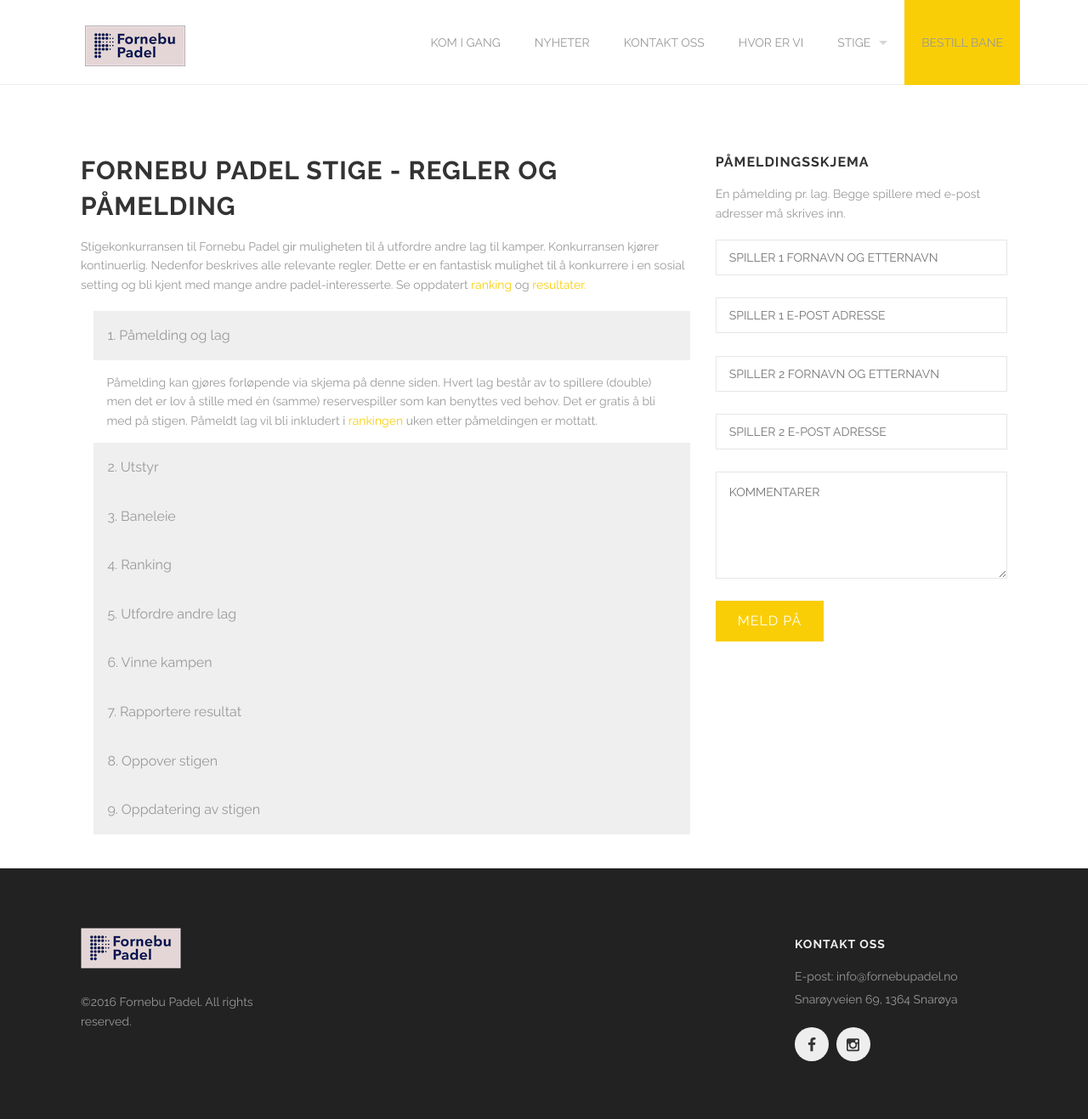
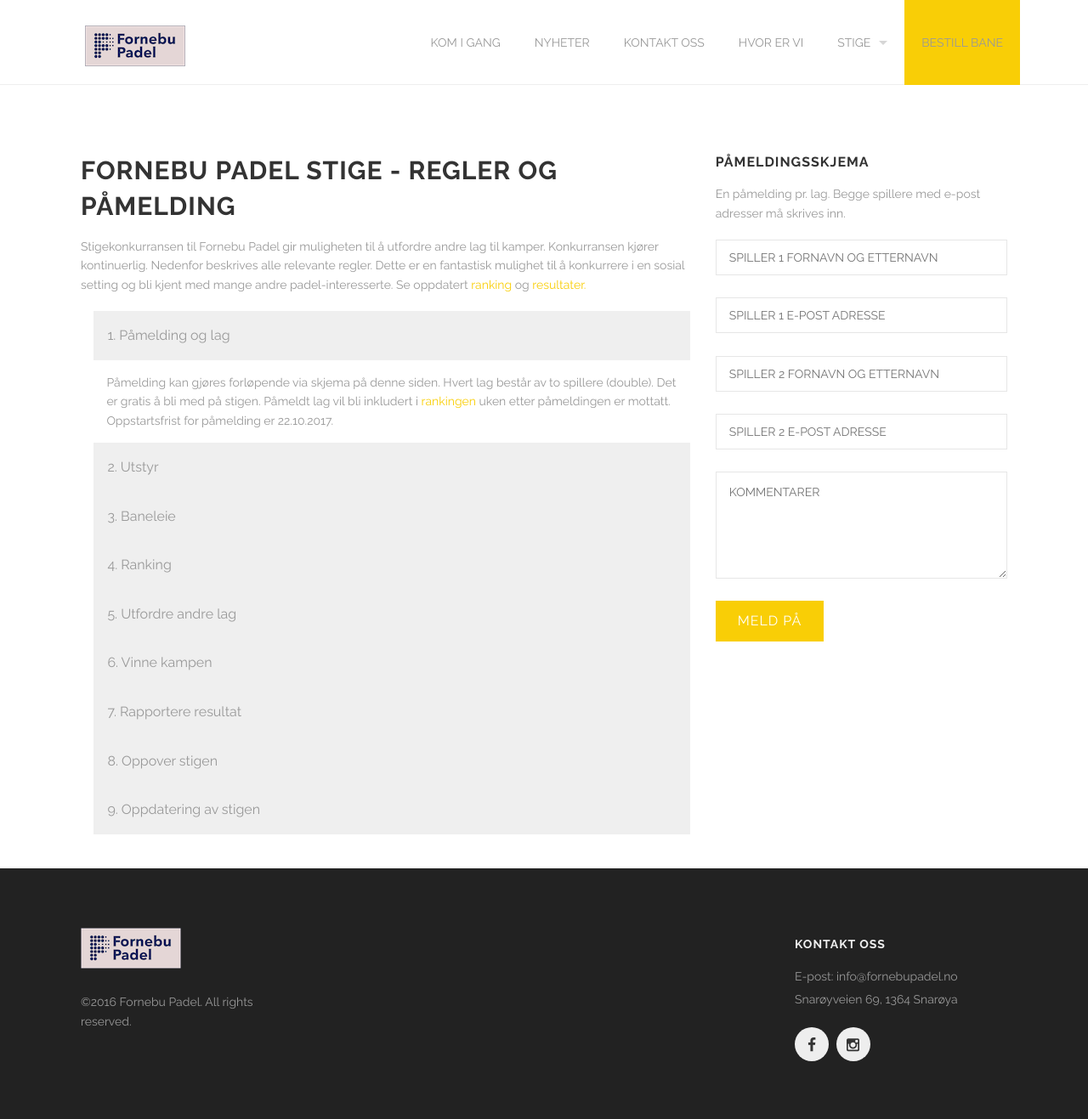
Before and after one commit to fornebu-padel/fornebu-padel.github.io, a Jekyll site: the page built from stige.html, in a window 1280 px wide. Shown: the whole page at 85% size. Built offline with Jekyll 4.4.1, drawn with Linux system fonts in a browser that asks for light colours.

Commit message:
Tatt bort reserve tekst

```diff
--- a/stige.html
+++ b/stige.html
@@ -11,7 +11,7 @@
         <li class="accordion-navigation">
           <a href="#panel1a">1. Påmelding og lag</a>
           <div id="panel1a" class="content active">
-          Påmelding kan gjøres forløpende via skjema på denne siden. Hvert lag består av to spillere (double) men det er lov å stille med én (samme) reservespiller som kan benyttes ved behov. Det er gratis å bli med på stigen. Påmeldt lag vil bli inkludert i <a href='/ranking'>rankingen</a> uken etter påmeldingen er mottatt.
+          Påmelding kan gjøres forløpende via skjema på denne siden. Hvert lag består av to spillere (double). Det er gratis å bli med på stigen. Påmeldt lag vil bli inkludert i <a href='/ranking'>rankingen</a> uken etter påmeldingen er mottatt. Oppstartsfrist for påmelding er 22.10.2017.
           </div>
         </li>
         <li class="accordion-navigation">
```
